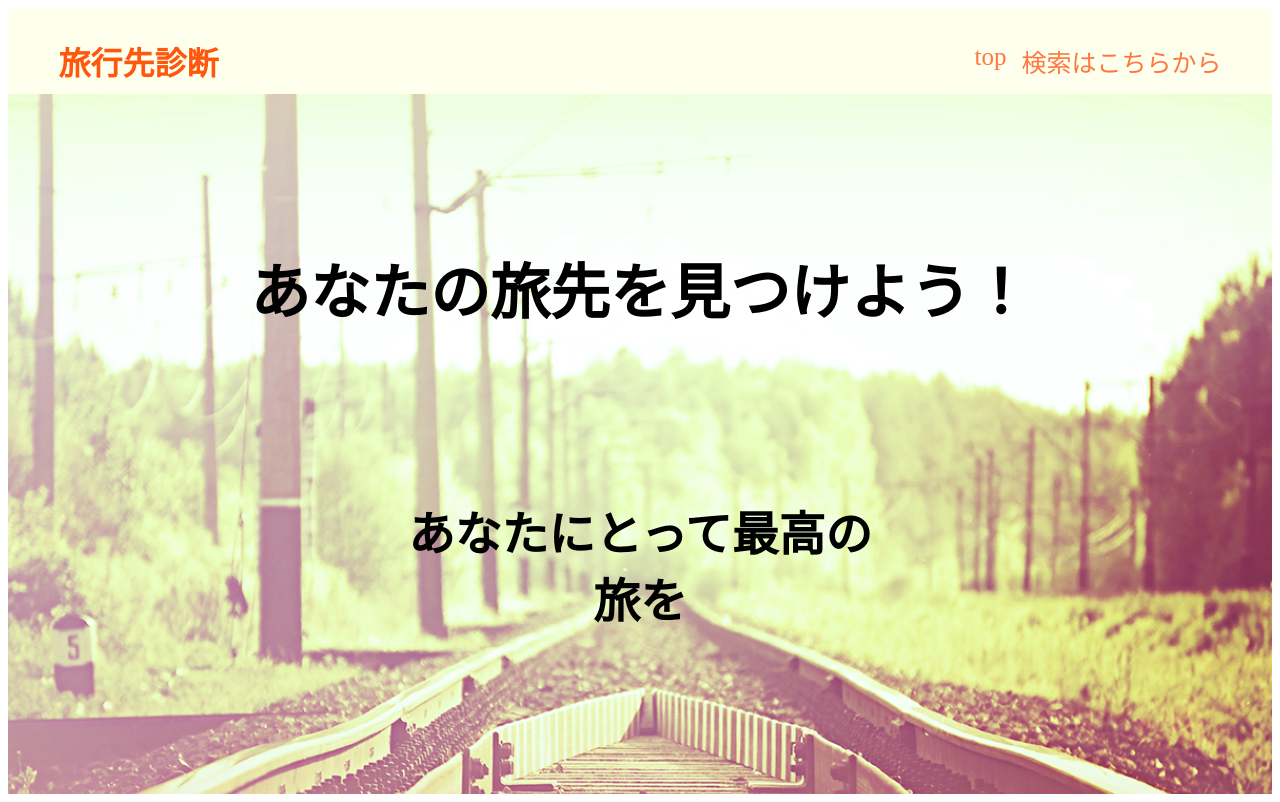
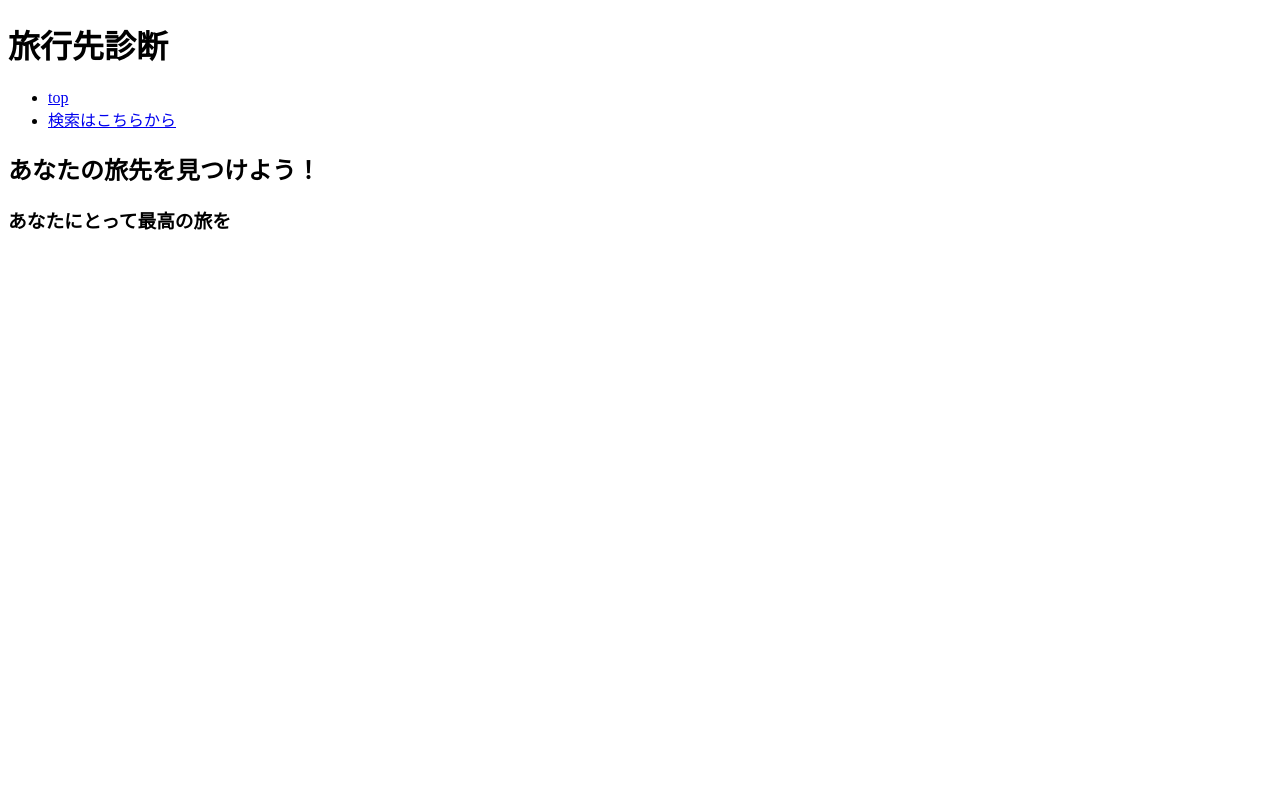
Before and after one commit to shun0410/Myproduct, a Flask app: page / in a window 1280 px wide. After the commit the page ends 230 px from the top, so only its background shows below. Run offline with Flask 3, Linux system fonts and the light colour scheme; parts of the project's set-up code (start-up, migrations or seed data) failed here and were passed over.

Commit message:
20231005

```diff
--- a/static/css/style.css
+++ b/static/css/style.css
@@ -1,126 +1,3 @@
-* {
-    box-sizing: border-box;
- }
-main{
-    background-image: url("../css/images/back_image.jpg");
-    background-size: cover;
-    width: 100%;
-    height: 700px;
-}
-
-header {
-    width: 100%;
-    padding: 30px 4% 10px;
-    background-color: #FFFF99;
-    top:0;
-    margin: 0 auto;
-    display: flex;
-    align-items: center;
-}
-.title {
-    margin: 0; padding: 0;
-    color:#FF570D;
-    font-family: HG正楷書体-PRO;
-}
-
-.head_design {
-    position: relative;
-    background-color: #FFFFEE;
-}
-
-.nav{
-    margin: 0 0 0 auto;
-}
-
-a{
-    text-decoration: none;
-    color: #FF773E;
-    font-family: HG正楷書体-PRO;
-}
-
-ul {
-    list-style: none;
-    margin: 0;
-    display: flex;
-}
-li {
-    margin: 0 0 0 15px;
-    font-size: 25px;
- }
-
-.content {
-    padding: 100px 4% 10px;
-    font-size: 25px;
-    font-family: HG正楷書体-PRO;
-}
-
-.cp_iptxt {
-	position: relative;
-	width: 80%;
-	margin: 40px 3%;
-}
-.cp_iptxt input[type='text'] {
-	font: 15px/24px sans-serif;
-	box-sizing: border-box;
-	width: 100%;
-	letter-spacing: 1px;
-	padding-left: 4em;
-}
-.cp_iptxt input[type='text']:focus {
-	outline: none;
-}
-.ef {
-	padding: 4px 0;
-	border: 0;
-	border-bottom: 1px solid #1b2538;
-	background-color: transparent;
-}
-.ef ~ .focus_line {
-	position: absolute;
-	bottom: 0;
-	left: 0;
-	width: 0;
-	height: 2px;
-	transition: 0.4s;
-	background-color: #da3c41;
-}
-.ef:focus ~ .focus_line,
-.cp_iptxt.ef ~ .focus_line {
-	width: 100%;
-	transition: 0.4s;
-}
-.ef ~ label {
-	position: absolute;
-	z-index: -1;
-	top: 4px;
-	left: 0;
-	width: 100%;
-	transition: 0.3s;
-	letter-spacing: 0.5px;
-	color: #aaaaaa;
-}
-.ef:focus ~ label, .cp_iptxt.ef ~ label {
-	font-size: 12px;
-	top: -16px;
-	transition: 0.3s;
-	color: #da3c41;
-}
-
-.box1{
-    width: 70%;
-    padding: 100px 4% 10px;
-    top: 0;
-    margin: 0 auto;
-    text-align: center;
-    font-size: 40px;
-    font-family: HG正楷書体-PRO;
-}
-
-.box2{
-    width: 70%;
-    padding: 70px 4% 10px;
-    top: 0;
-    margin: 0 auto;
-    text-align: center;
-    font-family: HG正楷書体-PRO;
-}
+version https://git-lfs.github.com/spec/v1
+oid sha256:11dfb5251fdfba0754baedac156a5db4d1374e04e29a7c4f469e2202ea49cf17
+size 2221
--- a/templates/result.html
+++ b/templates/result.html
@@ -1,8 +1,8 @@
 {% extends "layout.html" %}
 {% block content %}
-<div class = "result">
-    <h2>診断結果</h2>
-    <h1>あなたにおすすめの旅行先は{{ place }}です！</h1>
+<div>
+
+    <h1 class="result">あなたにおすすめの旅行先は{{ place }}です！</h1>
     <a href="/predict">もう一度診断してみる</a>
 
 </div>
```
Also changed, not shown: 1 other file.
